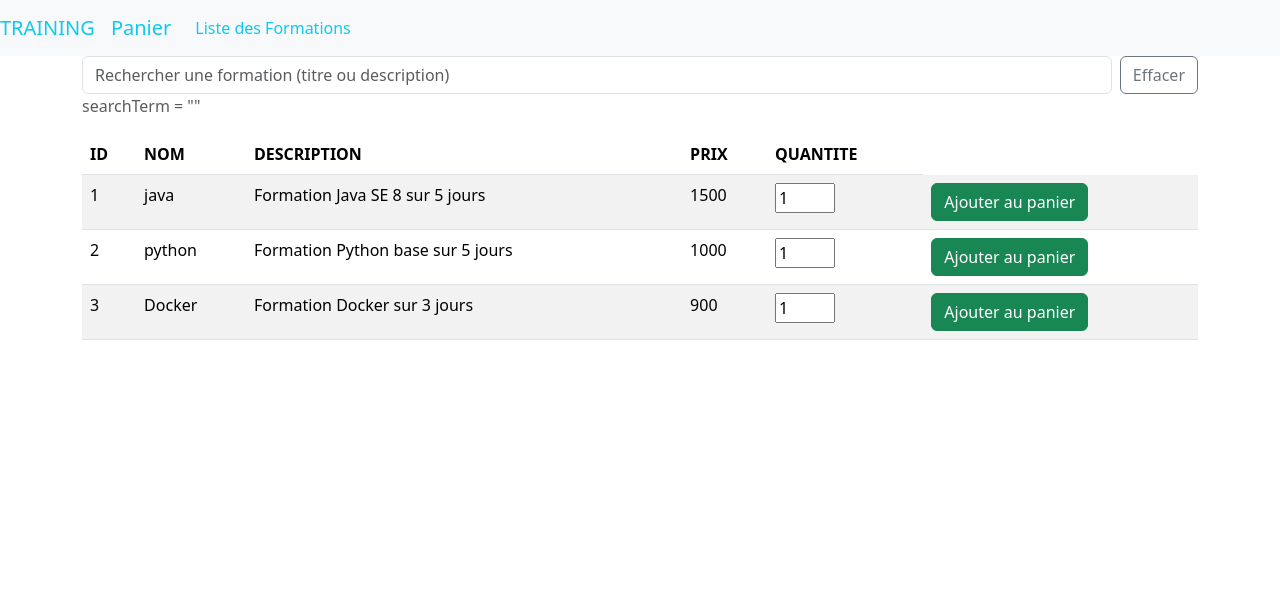
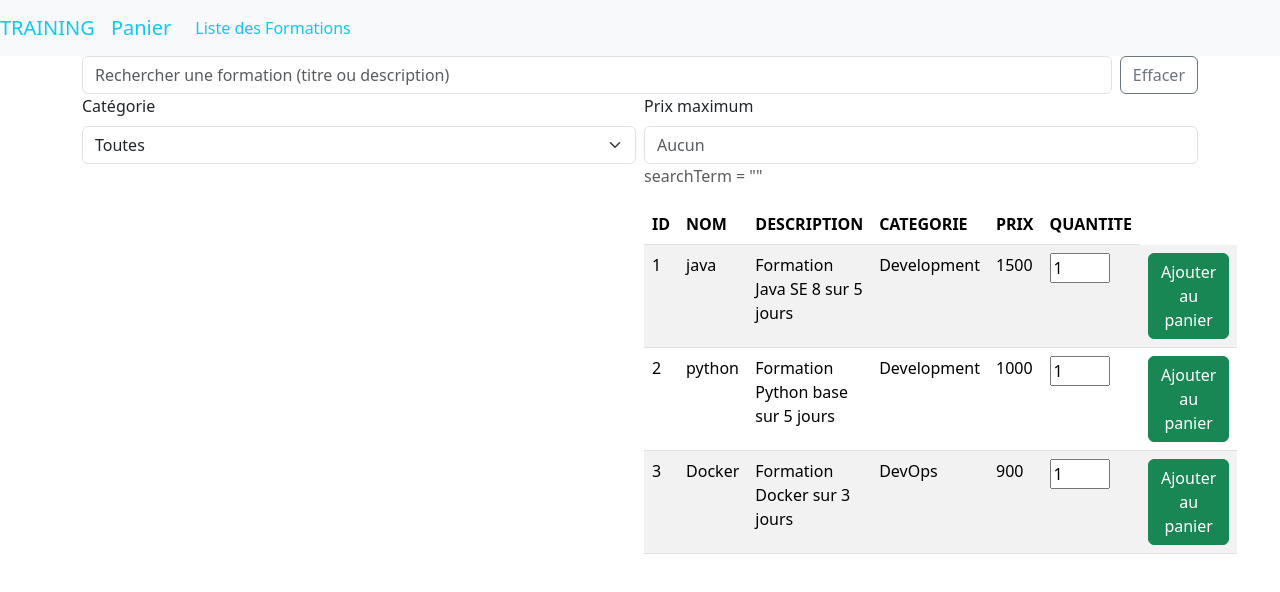
Before and after one commit to iassine4/Angular-Training-Front-app, an Angular app: page /trainings in a window 1280 px wide. Shown: the top 592 px of the page. Built offline with nearby package versions, Linux system fonts and the light colour scheme.

Commit message:
feat(sort): ajouter des filtres de catégorie et de prix maximum à la liste des formations

```diff
--- a/src/app/components/trainings/trainingsComponent.html
+++ b/src/app/components/trainings/trainingsComponent.html
@@ -2,6 +2,26 @@
      <!-- Barre de recherche -->
   <app-search-bar (termChange)="onSearchTermChange($event)"></app-search-bar>
 
+  <!-- filtre catégorie + prix max -->
+  <div class="row g-2 mb-3">
+    <div class="col-md-6">
+      <label class="form-label">Catégorie</label>
+      <select class="form-select" [(ngModel)]="selectedCategory">
+        <option value="all">Toutes</option>
+        @for (category of categories; track category) {
+          <option [value]="category">{{ category }}</option>
+        }
+      </select>
+    </div>
+    <div class="col-md-6">
+      <label class="form-label">Prix maximum</label>
+      <input
+        type="number"
+        class="form-control"
+        min="0"
+        [(ngModel)]="maxPrice"
+        placeholder="Aucun"
+      />
   <!-- vérif si l’événement (termChange) arrive au parent -->
   <p class="text-muted">searchTerm = "{{ searchTerm }}"</p>
         <!-- Liste des formations -->
@@ -13,6 +33,7 @@
                         <th>ID</th>
                         <th>NOM</th>
                         <th>DESCRIPTION</th>
+                        <th>CATEGORIE</th>
                         <th>PRIX</th>
                         <th>QUANTITE</th>
                     </tr>
@@ -23,6 +44,7 @@
                         <td>{{ training.id }}</td>
                         <td>{{ training.name }}</td>
                         <td>{{ training.description }}</td>
+                        <td>{{ training.category }}</td>
                         <td>{{ training.price }}</td>
                         <td>
                             <input type="number" min="1" name="quantity" style="width: 60px" [(ngModel)]="training.quantity" />
--- a/src/app/components/trainings/trainingsComponent.ts
+++ b/src/app/components/trainings/trainingsComponent.ts
@@ -16,11 +16,11 @@ import { SearchBarComponent } from '../search-bar/search-bar';
 })
 export class TrainingsComponent implements OnInit {
   // liste affichée dans la vue
-  listTrainings : Training[] | undefined;
-
+  listTrainings : Training[] = [];
   // Terme saisi (fourni par SearchBarComponent)
   searchTerm = '';
-
+  selectedCategory = 'all';      // 'all' = pas de filtre
+  maxPrice: number | null = null; // null = pas de filtre
 
    /**
    * DI (Injection de dépendances) : Angular injecte CartService (pas de "new CartService()")
@@ -72,17 +72,36 @@ export class TrainingsComponent implements OnInit {
     console.log('[Trainings] searchTerm =>', this.searchTerm);
   }
 
+  get categories(): string[] {
+  // Set => supprime les doublons
+  return Array.from(new Set(this.listTrainings.map(t => t.category))).sort();
+}
+
   get filteredTrainings(): Training[] {
-    const term = this.searchTerm.toLowerCase();
-    if (!term) return this.listTrainings || [];
+    const term = this.searchTerm.trim().toLowerCase();
+    let result = this.listTrainings;
 
-    return (this.listTrainings || []).filter((t) => {
+    //  Filtre mot-clé (name + description)
+    if (term){
+      result = result.filter(t => {
       const name = (t.name ?? '').toLowerCase();
       const description = (t.description ?? '').toLowerCase();
       return name.includes(term) || description.includes(term);
     });
   }
 
+    // Filtre catégorie
+    if (this.selectedCategory !== 'all') {
+      result = result.filter(t => t.category === this.selectedCategory);
+    }
+
+    // Filtre prix max
+    if (this.maxPrice !== null) {
+      result = result.filter(t => t.price <= this.maxPrice!);
+    }
+  return result;
+  }
+
   ngOnDestroy(): void {
     console.log('[Trainings] ngOnDestroy');//--
   }
```
